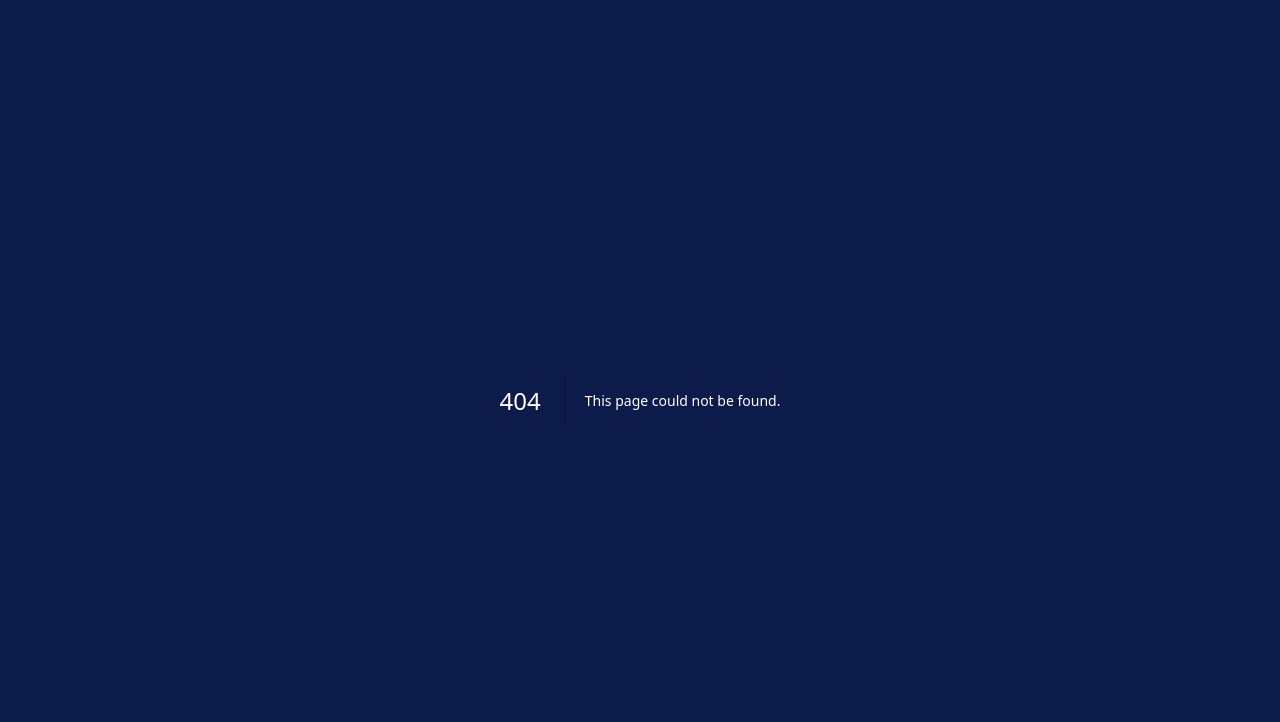
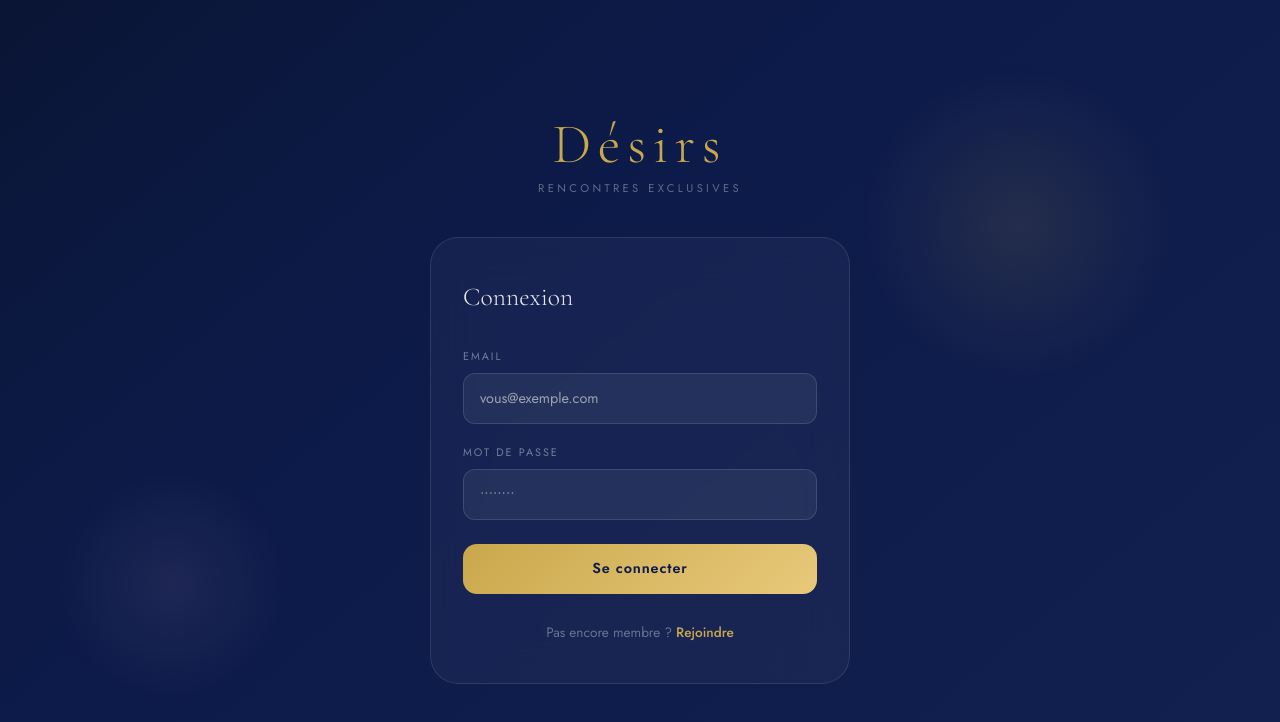
Before and after one commit to gabita30/Mamimou, a Next.js app: page /login in a window 1280 px wide. Before the commit this address had no page. Shown: the top 722 px of the page. Built offline with nearby package versions, Linux system fonts and the light colour scheme.

Commit message:
Create page.tsx

```diff
--- /dev/null
+++ b/app/login/page.tsx
@@ -0,0 +1,165 @@
+'use client'
+import { useState } from 'react'
+import { useRouter } from 'next/navigation'
+import Link from 'next/link'
+import { supabase } from '@/lib/supabase'
+
+export default function LoginPage() {
+  const router = useRouter()
+  const [email, setEmail] = useState('')
+  const [password, setPassword] = useState('')
+  const [loading, setLoading] = useState(false)
+  const [error, setError] = useState('')
+
+  const handleLogin = async (e: React.FormEvent) => {
+    e.preventDefault()
+    setLoading(true)
+    setError('')
+
+    const { error: err } = await supabase.auth.signInWithPassword({ email, password })
+
+    if (err) {
+      setError(err.message)
+      setLoading(false)
+    } else {
+      router.push('/feed')
+    }
+  }
+
+  return (
+    <main style={{
+      minHeight: '100vh',
+      background: 'linear-gradient(140deg, #0a1535 0%, #0D1B4B 40%, #12204f 100%)',
+      display: 'flex',
+      alignItems: 'center',
+      justifyContent: 'center',
+      padding: '1.5rem',
+      position: 'relative',
+      overflow: 'hidden',
+    }}>
+      {/* Ambient glows */}
+      <div style={{ position: 'fixed', top: '8%', right: '8%', width: '320px', height: '320px', background: 'radial-gradient(circle, rgba(201,168,76,0.12) 0%, transparent 70%)', pointerEvents: 'none' }} />
+      <div style={{ position: 'fixed', bottom: '12%', left: '4%', width: '240px', height: '240px', background: 'radial-gradient(circle, rgba(232,180,192,0.08) 0%, transparent 70%)', pointerEvents: 'none' }} />
+
+      <div style={{ width: '100%', maxWidth: '420px' }}>
+        {/* Logo */}
+        <div style={{ textAlign: 'center', marginBottom: '2.5rem' }}>
+          <p style={{
+            fontFamily: "'Cormorant Garamond', serif",
+            fontSize: '3.5rem',
+            fontWeight: 300,
+            color: '#C9A84C',
+            margin: 0,
+            letterSpacing: '0.12em',
+            lineHeight: 1,
+          }}>
+            Désirs
+          </p>
+          <p style={{ color: 'rgba(255,255,255,0.35)', fontSize: '0.7rem', letterSpacing: '0.3em', textTransform: 'uppercase', marginTop: '0.5rem' }}>
+            Rencontres exclusives
+          </p>
+        </div>
+
+        {/* Card */}
+        <div style={{
+          background: 'rgba(255,255,255,0.04)',
+          backdropFilter: 'blur(24px)',
+          border: '1px solid rgba(255,255,255,0.1)',
+          borderRadius: '28px',
+          padding: '2.5rem 2rem',
+        }}>
+          <h2 style={{ fontFamily: "'Cormorant Garamond', serif", fontSize: '1.6rem', fontWeight: 300, margin: '0 0 2rem', color: 'rgba(255,255,255,0.9)' }}>
+            Connexion
+          </h2>
+
+          <form onSubmit={handleLogin}>
+            <div style={{ marginBottom: '1.25rem' }}>
+              <label style={labelStyle}>Email</label>
+              <input
+                type="email"
+                value={email}
+                onChange={e => setEmail(e.target.value)}
+                required
+                placeholder="vous@exemple.com"
+                style={inputStyle}
+                onFocus={e => (e.currentTarget.style.borderColor = 'rgba(201,168,76,0.5)')}
+                onBlur={e => (e.currentTarget.style.borderColor = 'rgba(255,255,255,0.12)')}
+              />
+            </div>
+
+            <div style={{ marginBottom: '1.5rem' }}>
+              <label style={labelStyle}>Mot de passe</label>
+              <input
+                type="password"
+                value={password}
+                onChange={e => setPassword(e.target.value)}
+                required
+                placeholder="••••••••"
+                style={inputStyle}
+                onFocus={e => (e.currentTarget.style.borderColor = 'rgba(201,168,76,0.5)')}
+                onBlur={e => (e.currentTarget.style.borderColor = 'rgba(255,255,255,0.12)')}
+              />
+            </div>
+
+            {error && (
+              <div style={{ marginBottom: '1.25rem', padding: '0.75rem 1rem', background: 'rgba(248,113,113,0.08)', border: '1px solid rgba(248,113,113,0.25)', borderRadius: '12px', color: '#fca5a5', fontSize: '0.85rem' }}>
+                {error}
+              </div>
+            )}
+
+            <button
+              type="submit"
+              disabled={loading}
+              style={{
+                width: '100%',
+                background: loading ? 'rgba(201,168,76,0.4)' : 'linear-gradient(135deg, #C9A84C 0%, #E8C97A 100%)',
+                color: '#0D1B4B',
+                fontWeight: 600,
+                fontSize: '0.9rem',
+                letterSpacing: '0.06em',
+                padding: '0.9rem',
+                borderRadius: '14px',
+                border: 'none',
+                cursor: loading ? 'default' : 'pointer',
+                transition: 'opacity 0.2s',
+                fontFamily: "'Jost', sans-serif",
+              }}
+            >
+              {loading ? 'Connexion…' : 'Se connecter'}
+            </button>
+          </form>
+
+          <p style={{ textAlign: 'center', marginTop: '1.75rem', color: 'rgba(255,255,255,0.35)', fontSize: '0.85rem' }}>
+            Pas encore membre ?{' '}
+            <Link href="/signup" style={{ color: '#C9A84C', textDecoration: 'none', fontWeight: 500 }}>
+              Rejoindre
+            </Link>
+          </p>
+        </div>
+      </div>
+    </main>
+  )
+}
+
+const labelStyle: React.CSSProperties = {
+  display: 'block',
+  fontSize: '0.68rem',
+  letterSpacing: '0.18em',
+  textTransform: 'uppercase',
+  color: 'rgba(255,255,255,0.4)',
+  marginBottom: '0.5rem',
+}
+
+const inputStyle: React.CSSProperties = {
+  width: '100%',
+  background: 'rgba(255,255,255,0.06)',
+  border: '1px solid rgba(255,255,255,0.12)',
+  borderRadius: '12px',
+  padding: '0.875rem 1rem',
+  color: 'white',
+  fontSize: '0.9rem',
+  outline: 'none',
+  boxSizing: 'border-box',
+  fontFamily: "'Jost', sans-serif",
+  transition: 'border-color 0.2s',
+}
```
